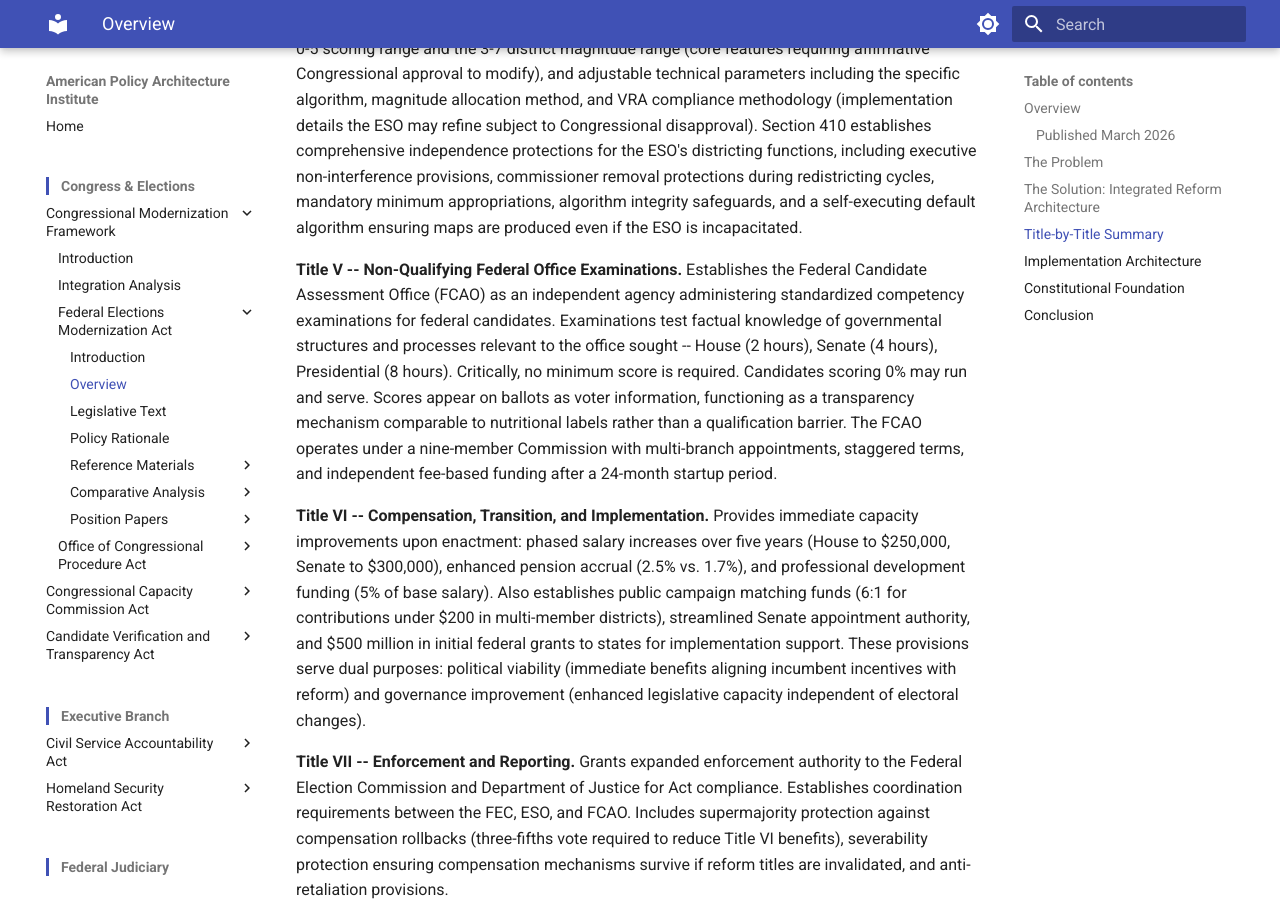
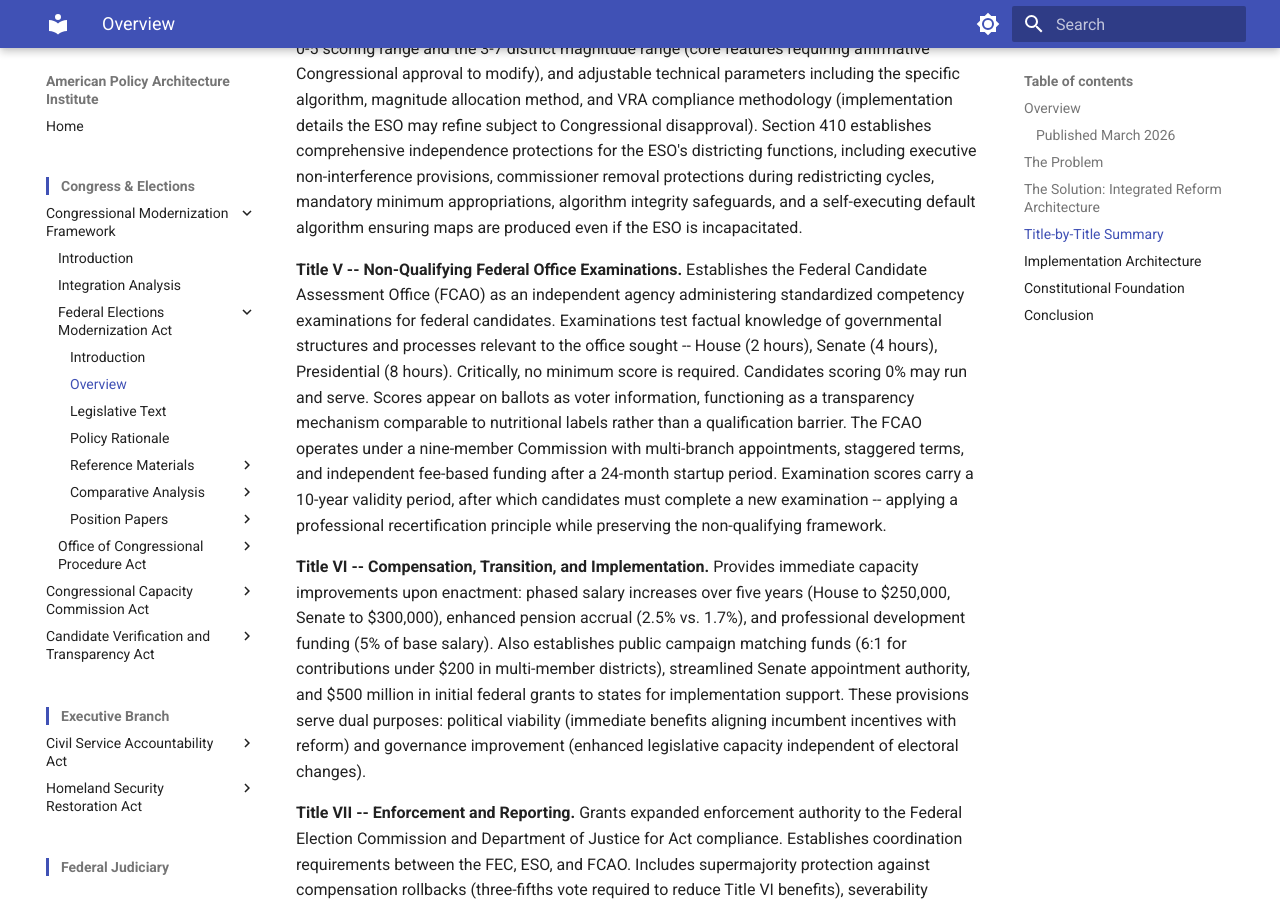
Before and after one commit to albertintech/apai, an MkDocs documentation site: the page built from docs/congress/cmf/fema/overview.md, in a window 1280 px wide and 900 px high, scrolled down 3120 px. Built offline with MkDocs 1.6.1 and Material for MkDocs 9.7.7, drawn with Linux system fonts in a browser that asks for light colours; some of the changed lines change nothing that is shown; some of the changed text lies outside the part shown.

Commit message:
Update overview.md

```diff
--- a/docs/congress/cmf/fema/overview.md
+++ b/docs/congress/cmf/fema/overview.md
@@ -4,7 +4,7 @@
 
 ### Published March 2026
 
-Based on Rev 5.2 of the Federal Elections Modernization Act
+Based on Rev 5.3 of the Federal Elections Modernization Act
 
 ---
 
@@ -44,7 +44,7 @@ Title IV mandates algorithmically neutral, deterministic districting for all sta
 
 Title IV also establishes the Electoral Science Office (ESO), an independent agency responsible for ongoing evaluation of voting method performance and certification, evaluation, and maintenance of the districting algorithm. The ESO operates within a three-tier graduated protection architecture: statutory principles including algorithmic districting neutrality (normative commitments requiring an Act of Congress to change), protected design elements including the 0-5 scoring range and the 3-7 district magnitude range (core features requiring affirmative Congressional approval to modify), and adjustable technical parameters including the specific algorithm, magnitude allocation method, and VRA compliance methodology (implementation details the ESO may refine subject to Congressional disapproval). Section 410 establishes comprehensive independence protections for the ESO's districting functions, including executive non-interference provisions, commissioner removal protections during redistricting cycles, mandatory minimum appropriations, algorithm integrity safeguards, and a self-executing default algorithm ensuring maps are produced even if the ESO is incapacitated.
 
-**Title V -- Non-Qualifying Federal Office Examinations.** Establishes the Federal Candidate Assessment Office (FCAO) as an independent agency administering standardized competency examinations for federal candidates. Examinations test factual knowledge of governmental structures and processes relevant to the office sought -- House (2 hours), Senate (4 hours), Presidential (8 hours). Critically, no minimum score is required. Candidates scoring 0% may run and serve. Scores appear on ballots as voter information, functioning as a transparency mechanism comparable to nutritional labels rather than a qualification barrier. The FCAO operates under a nine-member Commission with multi-branch appointments, staggered terms, and independent fee-based funding after a 24-month startup period.
+**Title V -- Non-Qualifying Federal Office Examinations.** Establishes the Federal Candidate Assessment Office (FCAO) as an independent agency administering standardized competency examinations for federal candidates. Examinations test factual knowledge of governmental structures and processes relevant to the office sought -- House (2 hours), Senate (4 hours), Presidential (8 hours). Critically, no minimum score is required. Candidates scoring 0% may run and serve. Scores appear on ballots as voter information, functioning as a transparency mechanism comparable to nutritional labels rather than a qualification barrier. The FCAO operates under a nine-member Commission with multi-branch appointments, staggered terms, and independent fee-based funding after a 24-month startup period. Examination scores carry a 10-year validity period, after which candidates must complete a new examination -- applying a professional recertification principle while preserving the non-qualifying framework.
 
 **Title VI -- Compensation, Transition, and Implementation.** Provides immediate capacity improvements upon enactment: phased salary increases over five years (House to $250,000, Senate to $300,000), enhanced pension accrual (2.5% vs. 1.7%), and professional development funding (5% of base salary). Also establishes public campaign matching funds (6:1 for contributions under $200 in multi-member districts), streamlined Senate appointment authority, and $500 million in initial federal grants to states for implementation support. These provisions serve dual purposes: political viability (immediate benefits aligning incumbent incentives with reform) and governance improvement (enhanced legislative capacity independent of electoral changes).
 
@@ -79,7 +79,12 @@ The Act treats democratic modernization as infrastructure maintenance rather tha
 <!--
 ## Revision History
 
-**Revision 2.0** (Current)
+**Revision 3.0** (Current)
+- Updated reference line from Rev 5.2 to Rev 5.3
+- Added FCAO score validity period sentence to Title V summary: 10-year validity period with professional recertification principle, preserving non-qualifying framework
+- Corrected download link path from `electoral/` to `congress/` per DPS Rev 2.4 directory structure update
+
+**Revision 2.0**
 - Updated reference line from Rev 5.0 to Rev 5.2
 - Updated opening paragraph to include algorithmically neutral districting in reform component list
 - Updated Solution Architecture section to describe algorithmic districting and its mutual reinforcement with proportional representation; updated simultaneous launch list to specify "all qualifying states"
@@ -103,7 +108,7 @@ The Act treats democratic modernization as infrastructure maintenance rather tha
 
 *Revision history available in the raw file.*
 
-> [Download this document](https://github.com/albertintech/apai/blob/main/docs/electoral/cmf/fema/overview.md) (opens on GitHub -- click the download button)
+> [Download this document](https://github.com/albertintech/apai/blob/main/docs/congress/cmf/fema/overview.md) (opens on GitHub -- click the download button)
 
 ---
 
```
